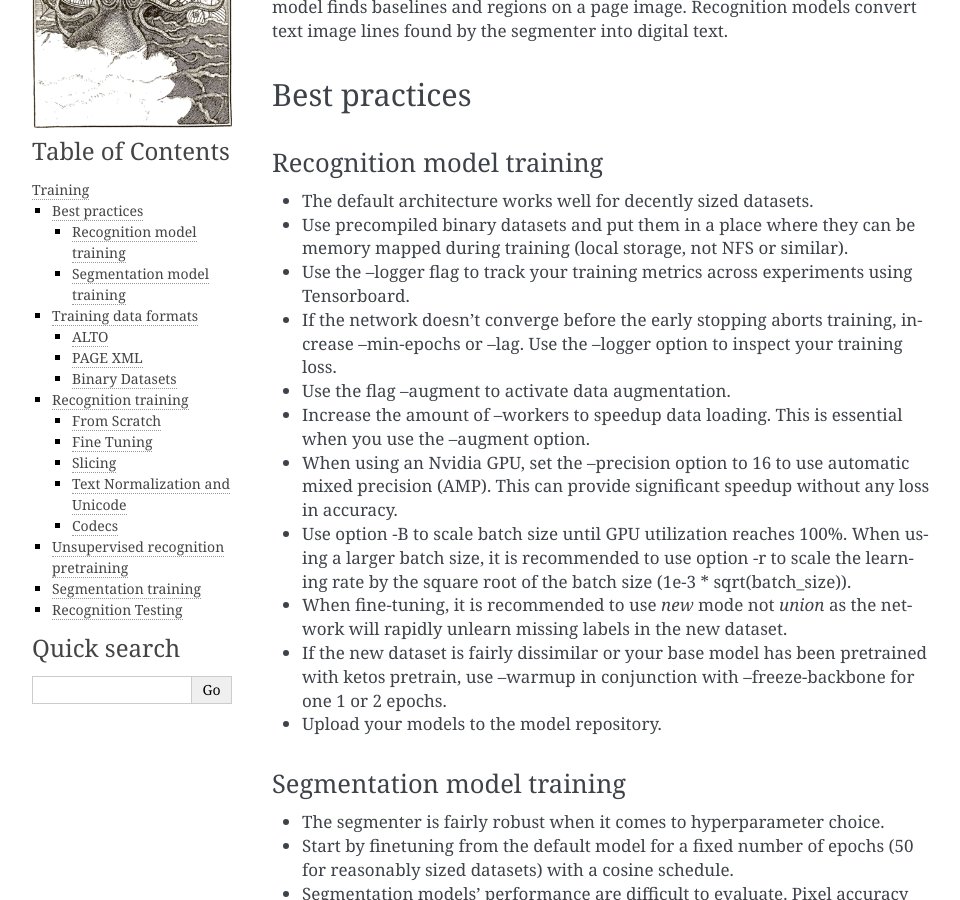
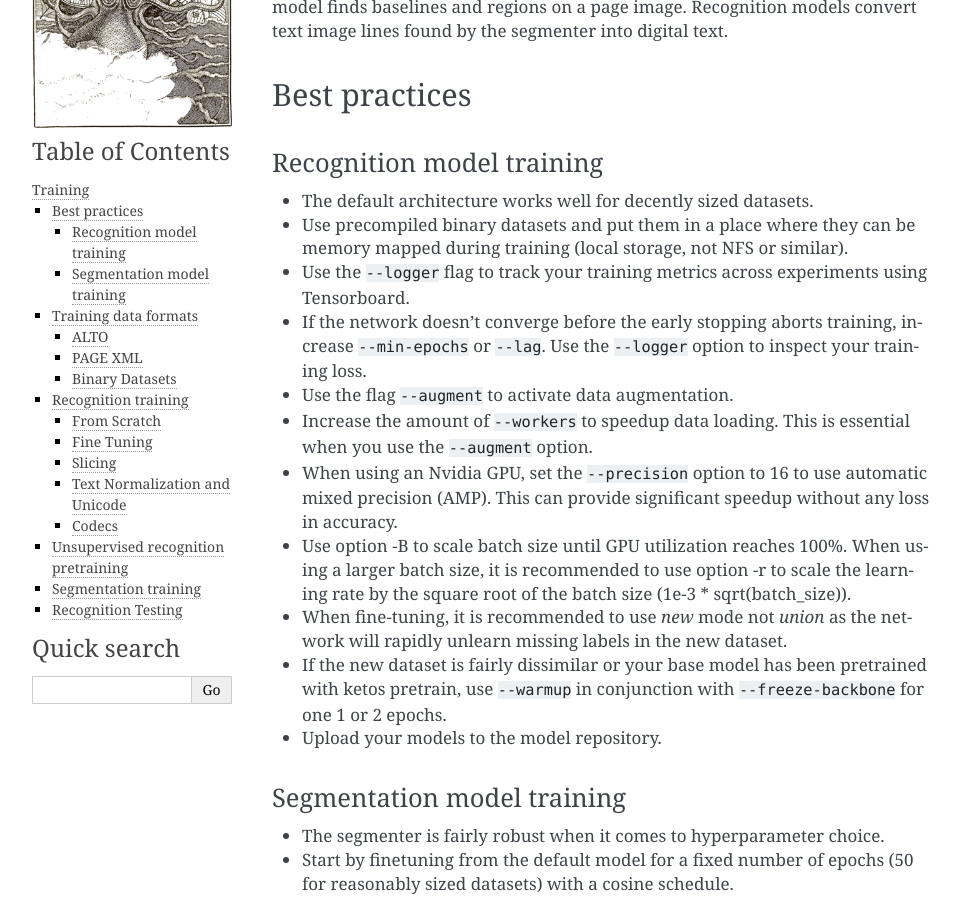
Before and after one commit to mittagessen/kraken, a Sphinx documentation site: the page built from docs/ketos.rst, in a window 1280 px wide and 900 px high, scrolled down 222 px. Shown: the whole window, without its empty margins (148-1108 px from the left). Built offline with Sphinx 7.4.7, drawn with Linux system fonts in a browser that asks for light colours; some of the changed text lies outside the part shown.

Commit message:
Fix formatting of documentation
Signed-off-by: Stefan Weil <sw@weilnetz.de>

```diff
--- a/docs/ketos.rst
+++ b/docs/ketos.rst
@@ -12,25 +12,25 @@ model finds baselines and regions on a page image. Recognition models convert
 text image lines found by the segmenter into digital text.
 
 Best practices
----------------------
+--------------
 
 Recognition model training
-~~~~~~~~~~~~~~~~~~~~
+~~~~~~~~~~~~~~~~~~~~~~~~~~
 
 * The default architecture works well for decently sized datasets.
 * Use precompiled binary datasets and put them in a place where they can be memory mapped during training (local storage, not NFS or similar).
-* Use the --logger flag to track your training metrics across experiments using Tensorboard.
-* If the network doesn't converge before the early stopping aborts training, increase --min-epochs or --lag. Use the --logger option to inspect your training loss.
-* Use the flag --augment to activate data augmentation.
-* Increase the amount of --workers to speedup data loading. This is essential when you use the --augment option.
-* When using an Nvidia GPU, set the --precision option to 16 to use automatic mixed precision (AMP). This can provide significant speedup without any loss in accuracy.
+* Use the ``--logger`` flag to track your training metrics across experiments using Tensorboard.
+* If the network doesn't converge before the early stopping aborts training, increase ``--min-epochs`` or ``--lag``. Use the ``--logger`` option to inspect your training loss.
+* Use the flag ``--augment`` to activate data augmentation.
+* Increase the amount of ``--workers`` to speedup data loading. This is essential when you use the ``--augment`` option.
+* When using an Nvidia GPU, set the ``--precision`` option to 16 to use automatic mixed precision (AMP). This can provide significant speedup without any loss in accuracy.
 * Use option -B to scale batch size until GPU utilization reaches 100%. When using a larger batch size, it is recommended to use option -r to scale the learning rate by the square root of the batch size (1e-3 * sqrt(batch_size)).
 * When fine-tuning, it is recommended to use `new` mode not `union` as the network will rapidly unlearn missing labels in the new dataset.
-* If the new dataset is fairly dissimilar or your base model has been pretrained with ketos pretrain, use --warmup in conjunction with --freeze-backbone for one 1 or 2 epochs.
+* If the new dataset is fairly dissimilar or your base model has been pretrained with ketos pretrain, use ``--warmup`` in conjunction with ``--freeze-backbone`` for one 1 or 2 epochs.
 * Upload your models to the model repository.
 
 Segmentation model training
-~~~~~~~~~~~~~~~~~~~~
+~~~~~~~~~~~~~~~~~~~~~~~~~~~
 
 * The segmenter is fairly robust when it comes to hyperparameter choice.
 * Start by finetuning from the default model for a fixed number of epochs (50 for reasonably sized datasets) with a cosine schedule.
@@ -93,7 +93,7 @@ To realize this speedup the dataset has to be compiled first:
 
 if there are a lot of individual lines containing many lines this process can
 take a long time. It can easily be parallelized by specifying the number of
-separate parsing workers with the `--workers` option:
+separate parsing workers with the ``--workers`` option:
 
 .. code-block:: console
 
@@ -464,7 +464,7 @@ All data sources accepted by the supervised trainer are valid for pretraining
 but for performance reasons it is recommended to use pre-compiled binary
 datasets. One thing to keep in mind is that compilation filters out empty
 (non-transcribed) text lines per default which is undesirable for pretraining.
-With the `--keep-empty-lines` option all valid lines will be written to the
+With the ``--keep-empty-lines`` option all valid lines will be written to the
 dataset file:
 
 .. code-block:: console
@@ -645,21 +645,21 @@ differences from the ground truth for each of them.
 ======================================================= ======
 option                                                  action
 ======================================================= ======
--f, --format-type                                       Sets the test set data format.
+-f, \--format-type                                      Sets the test set data format.
                                                         Valid choices are 'path', 'xml' (default), 'alto', 'page', or binary.
                                                         In `alto`, `page`, and xml mode all data is extracted from XML files
                                                         containing both baselines and a link to source images.
                                                         In `path` mode arguments are image files sharing a prefix up to the last
                                                         extension with JSON `.path` files containing the baseline information.
                                                         In `binary` mode arguments are precompiled binary dataset files.
--m, --model                                             Model(s) to evaluate.
--e, --evaluation-files                                  File(s) with paths to evaluation data.
--d, --device                                            Select device to use.
---pad                                                   Left and right padding around lines.
+-m, \--model                                            Model(s) to evaluate.
+-e, \--evaluation-files                                 File(s) with paths to evaluation data.
+-d, \--device                                           Select device to use.
+\--pad                                                  Left and right padding around lines.
 ======================================================= ======
 
 Transcriptions are handed to the command in the same way as for the `train`
-command, either through a manifest with `-e/--evaluation-files` or by just
+command, either through a manifest with ``-e/--evaluation-files`` or by just
 adding a number of image files as the final argument:
 
 .. code-block:: console
```
Also changed, not shown: docs/advanced.rst (+20 -20 lines).
